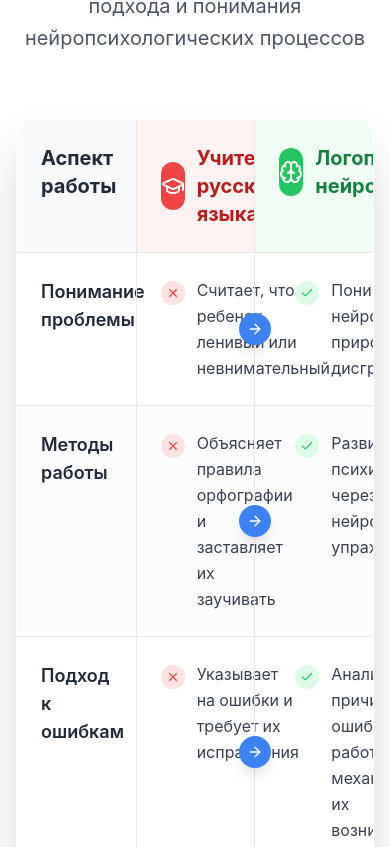
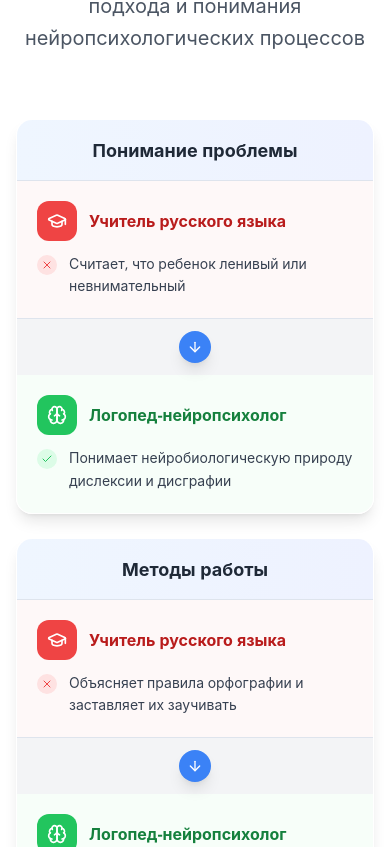
Before and after one commit to logoterria-oss/lineaschool-initiative, a React (Vite) app: page / in a window 390 px wide. Shown: the part 8897-9744 px from the top of the page. Built offline with nearby package versions, Linux system fonts and the light colour scheme.

Commit message:
Улучшить адаптивность таблицы

```diff
--- a/src/components/WhyNotTeacherSection.tsx
+++ b/src/components/WhyNotTeacherSection.tsx
@@ -42,7 +42,8 @@ export default function WhyNotTeacherSection() {
           </p>
         </div>
 
-        <div className="bg-white/90 backdrop-blur-sm rounded-2xl shadow-2xl border border-white/50 overflow-hidden">
+        {/* Desktop Table */}
+        <div className="hidden md:block bg-white/90 backdrop-blur-sm rounded-2xl shadow-2xl border border-white/50 overflow-hidden">
           {/* Header */}
           <div className="grid grid-cols-12 bg-gradient-to-r from-gray-50 to-gray-100 border-b border-gray-200">
             <div className="col-span-4 p-6">
@@ -54,9 +55,7 @@ export default function WhyNotTeacherSection() {
                   <Icon name="GraduationCap" size={24} className="text-white" />
                 </div>
                 <div>
-                  <h3 className="text-xl font-bold text-red-700">Учитель русского
-языка</h3>
-
+                  <h3 className="text-xl font-bold text-red-700">Учитель русского языка</h3>
                 </div>
               </div>
             </div>
@@ -66,9 +65,7 @@ export default function WhyNotTeacherSection() {
                   <Icon name="Brain" size={24} className="text-white" />
                 </div>
                 <div>
-                  <h3 className="text-xl font-bold text-green-700">Логопед-
-нейропсихолог</h3>
-
+                  <h3 className="text-xl font-bold text-green-700">Логопед-нейропсихолог</h3>
                 </div>
               </div>
             </div>
@@ -108,6 +105,56 @@ export default function WhyNotTeacherSection() {
           ))}
         </div>
 
+        {/* Mobile Cards */}
+        <div className="md:hidden space-y-6">
+          {comparisons.map((comparison, index) => (
+            <div key={index} className="bg-white/90 backdrop-blur-sm rounded-2xl shadow-lg border border-white/50 overflow-hidden">
+              <div className="bg-gradient-to-r from-blue-50 to-indigo-50 p-4 border-b">
+                <h3 className="text-lg font-bold text-gray-800 text-center">{comparison.category}</h3>
+              </div>
+
+              {/* Teacher Card */}
+              <div className="p-5 bg-red-50/50 border-b">
+                <div className="flex items-center space-x-3 mb-3">
+                  <div className="w-10 h-10 bg-red-500 rounded-xl flex items-center justify-center flex-shrink-0">
+                    <Icon name="GraduationCap" size={20} className="text-white" />
+                  </div>
+                  <h4 className="text-base font-bold text-red-700">Учитель русского языка</h4>
+                </div>
+                <div className="flex items-start space-x-3">
+                  <div className="w-5 h-5 bg-red-100 rounded-full flex items-center justify-center flex-shrink-0 mt-0.5">
+                    <Icon name="X" size={12} className="text-red-500" />
+                  </div>
+                  <p className="text-sm text-gray-700 leading-relaxed">{comparison.teacher}</p>
+                </div>
+              </div>
+
+              {/* VS Divider */}
+              <div className="flex justify-center py-3 bg-gray-100">
+                <div className="w-8 h-8 bg-blue-500 rounded-full flex items-center justify-center shadow-lg">
+                  <Icon name="ArrowDown" size={16} className="text-white" />
+                </div>
+              </div>
+
+              {/* Specialist Card */}
+              <div className="p-5 bg-green-50/50">
+                <div className="flex items-center space-x-3 mb-3">
+                  <div className="w-10 h-10 bg-green-500 rounded-xl flex items-center justify-center flex-shrink-0">
+                    <Icon name="Brain" size={20} className="text-white" />
+                  </div>
+                  <h4 className="text-base font-bold text-green-700">Логопед-нейропсихолог</h4>
+                </div>
+                <div className="flex items-start space-x-3">
+                  <div className="w-5 h-5 bg-green-100 rounded-full flex items-center justify-center flex-shrink-0 mt-0.5">
+                    <Icon name="Check" size={12} className="text-green-500" />
+                  </div>
+                  <p className="text-sm text-gray-700 leading-relaxed">{comparison.specialist}</p>
+                </div>
+              </div>
+            </div>
+          ))}
+        </div>
+
         {/* Bottom CTA */}
         <div className="mt-12 text-center">
           <div className="bg-white/80 backdrop-blur-sm rounded-2xl p-8 shadow-lg border border-white/50 max-w-4xl mx-auto">
```
